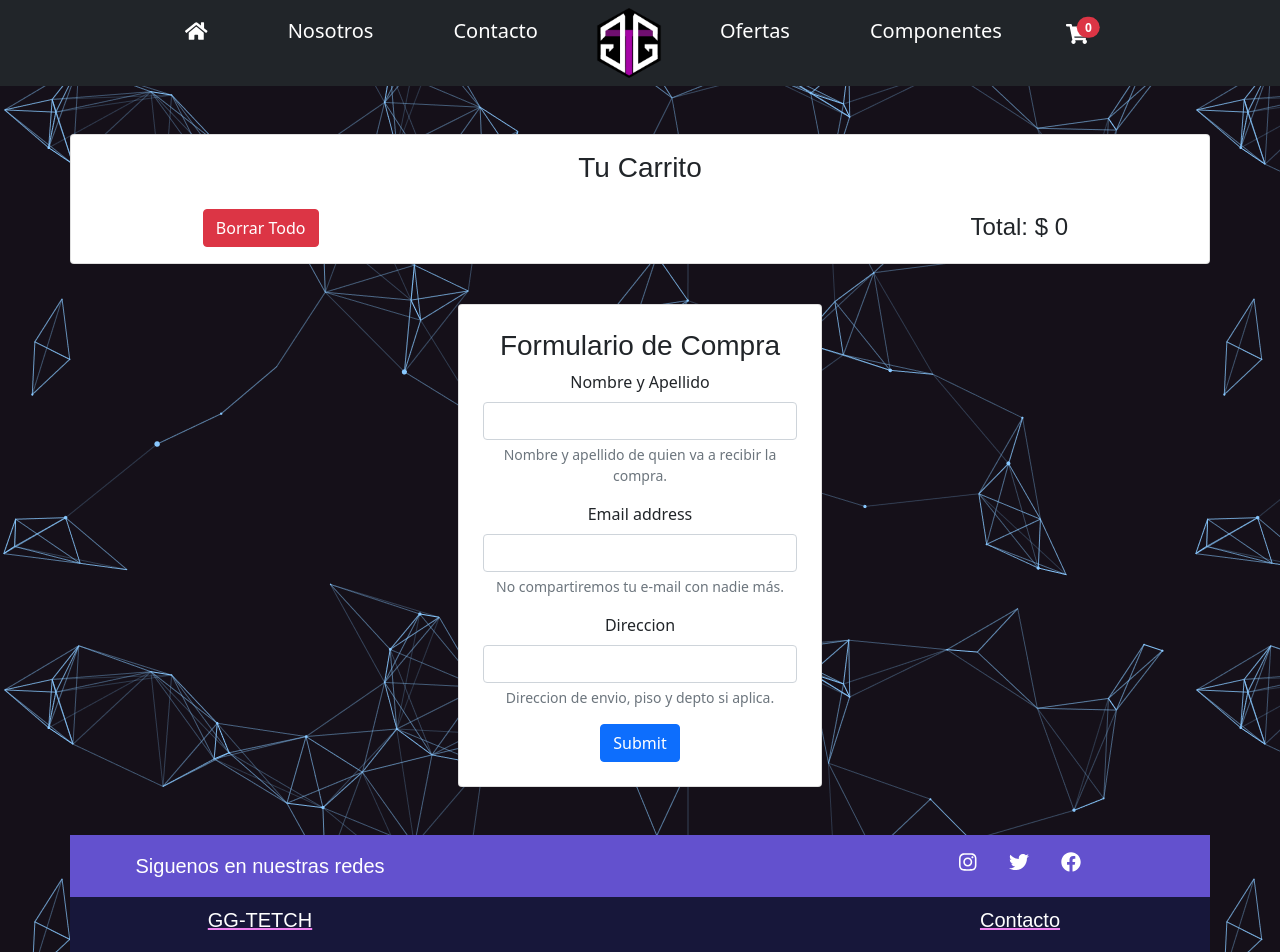
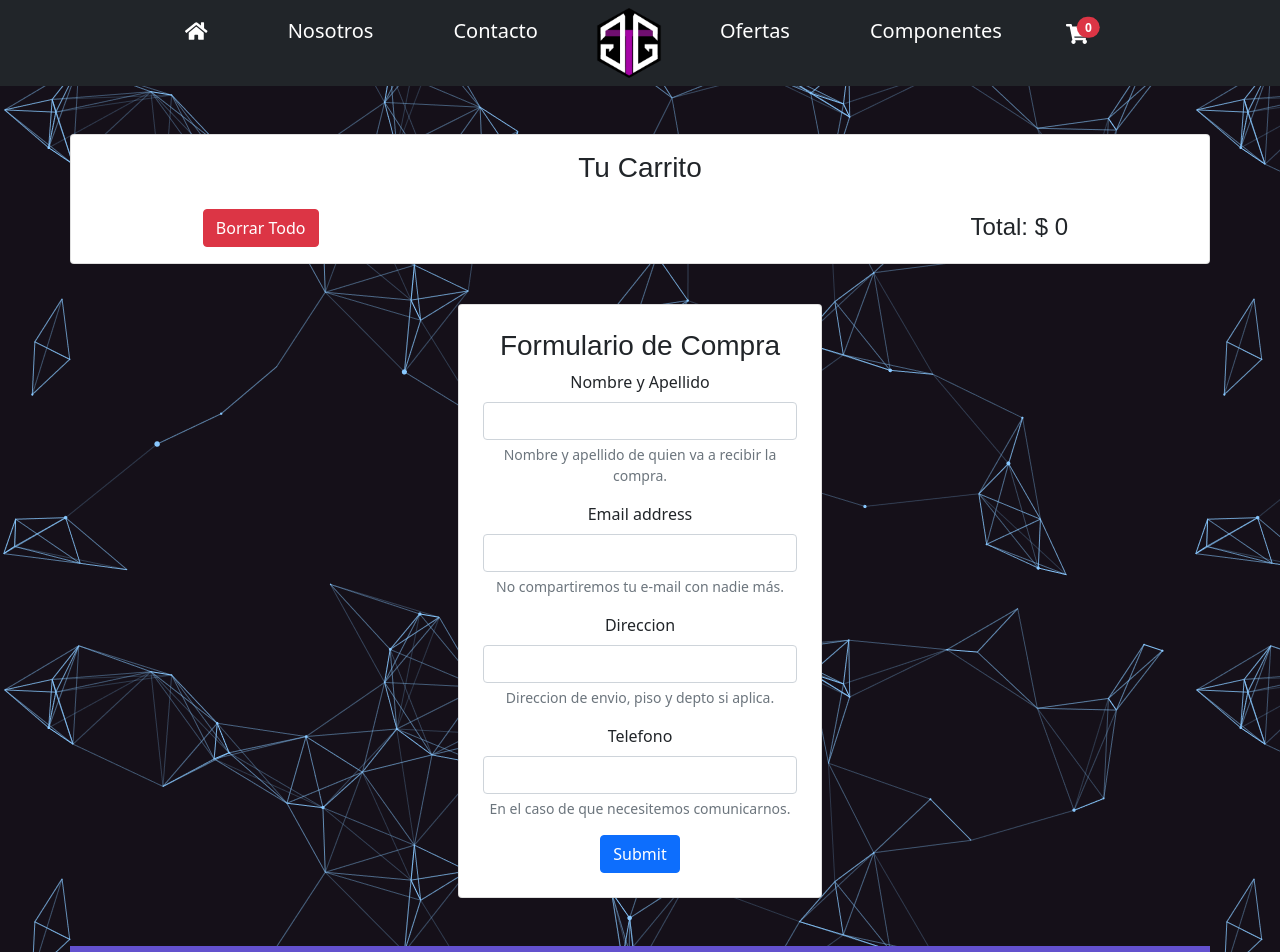
Before and after one commit to rozapa1998/ggtech2, a React (Create React App) app: page /cart in a window 1280 px wide. Shown: the top 952 px of the page. Built offline with nearby package versions, Linux system fonts and the light colour scheme.

Commit message:
Telefono del cliente

```diff
--- a/src/components/Formulario/formulario.js
+++ b/src/components/Formulario/formulario.js
@@ -13,6 +13,7 @@ const Formulario = ({importeCart}) => {
     const [nombre, setNombre]       = useState("")
     const [direccion, setDireccion] = useState("")
     const [email, setEmail]         = useState("")
+    const [telefono, setTelefono]   = useState("")
 
     //Handler de los datos para su actualizacion
     const handleOnchange = (e) =>{
@@ -22,10 +23,12 @@ const Formulario = ({importeCart}) => {
             setEmail(e.target.value)
         }else if (e.target.name === "Direccion") {
             setDireccion(e.target.value)
+        }else if (e.target.name === "Telefono") {
+            setTelefono(e.target.value)
         }
     }
 
-    //Funcionalidada para agregar a la BD
+    //Funcionalidada para agregar a la BD las compras
     const addCliente = async (e) =>{
         const pedido = []
 
@@ -36,16 +39,15 @@ const Formulario = ({importeCart}) => {
         const Cliente ={
             Nombre: nombre,
             Email: email,
+            Telefono: telefono,
             Direccion: direccion,
             Importe: importeCart,
-            Pedido: JSON.stringify(pedido)
+            Pedido: JSON.stringify(pedido),
+            fecha: new Date()
         }
 
         e.preventDefault()
         await db.collection("compras").doc().set(Cliente)
-
-
-
     }
 
 
@@ -76,6 +78,11 @@ const Formulario = ({importeCart}) => {
                             <input type="text" className="form-control" id="InputPassword" name="Direccion" value={direccion} onChange={handleOnchange}></input>
                             <div id="emailHelp" className="form-text">Direccion de envio, piso y depto si aplica.</div>
                         </div>
+                        <div className="mb-3">
+                            <label className="form-label">Telefono</label>
+                            <input type="text" className="form-control" id="InputTelefono" name="Telefono" value={direccion} onChange={handleOnchange}></input>
+                            <div id="emailHelp" className="form-text">En el caso de que necesitemos comunicarnos.</div>
+                        </div>
 
                         <button onClick={addCliente} className="btn btn-primary">Submit</button>
                     </form>
```
